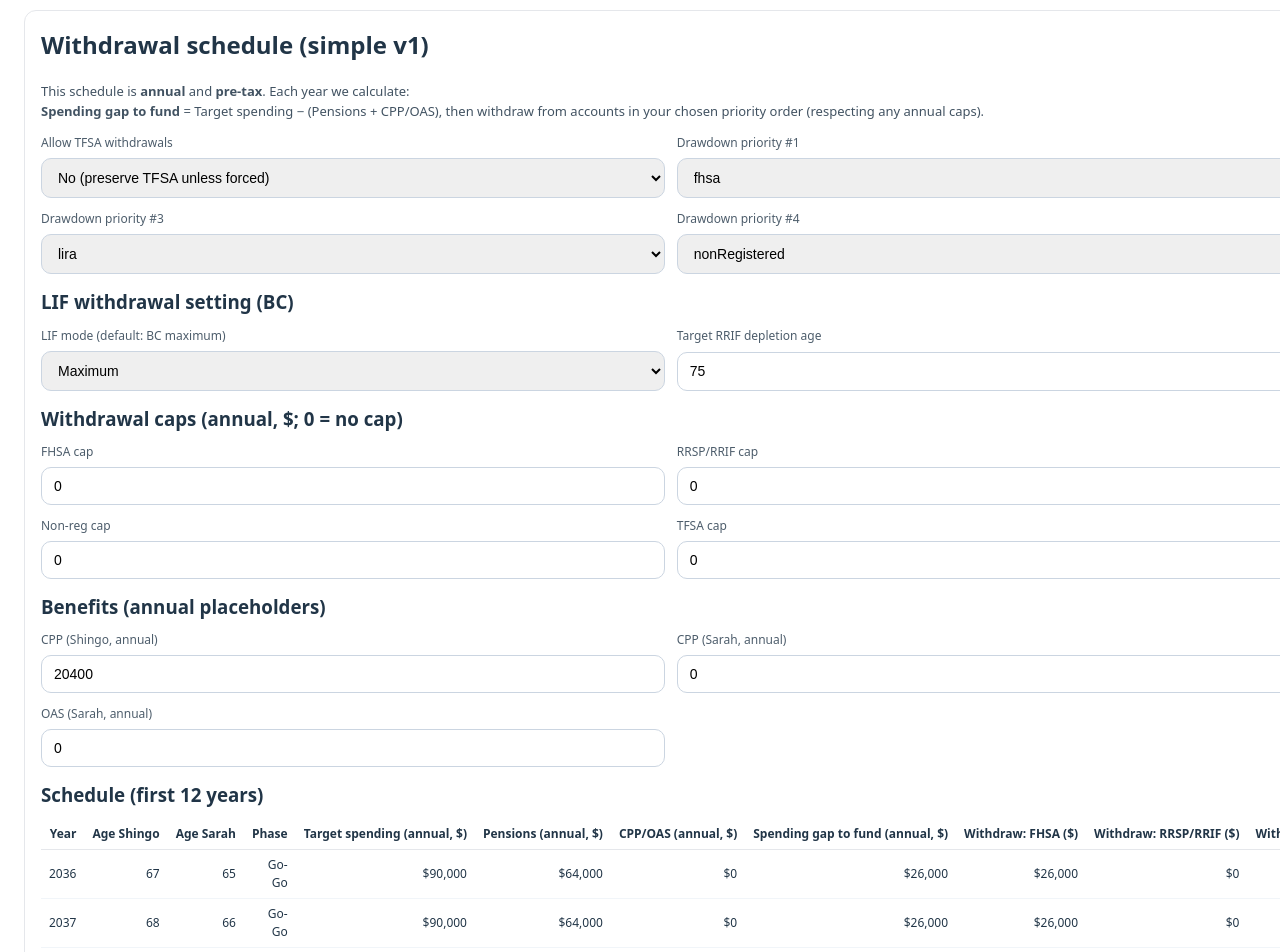
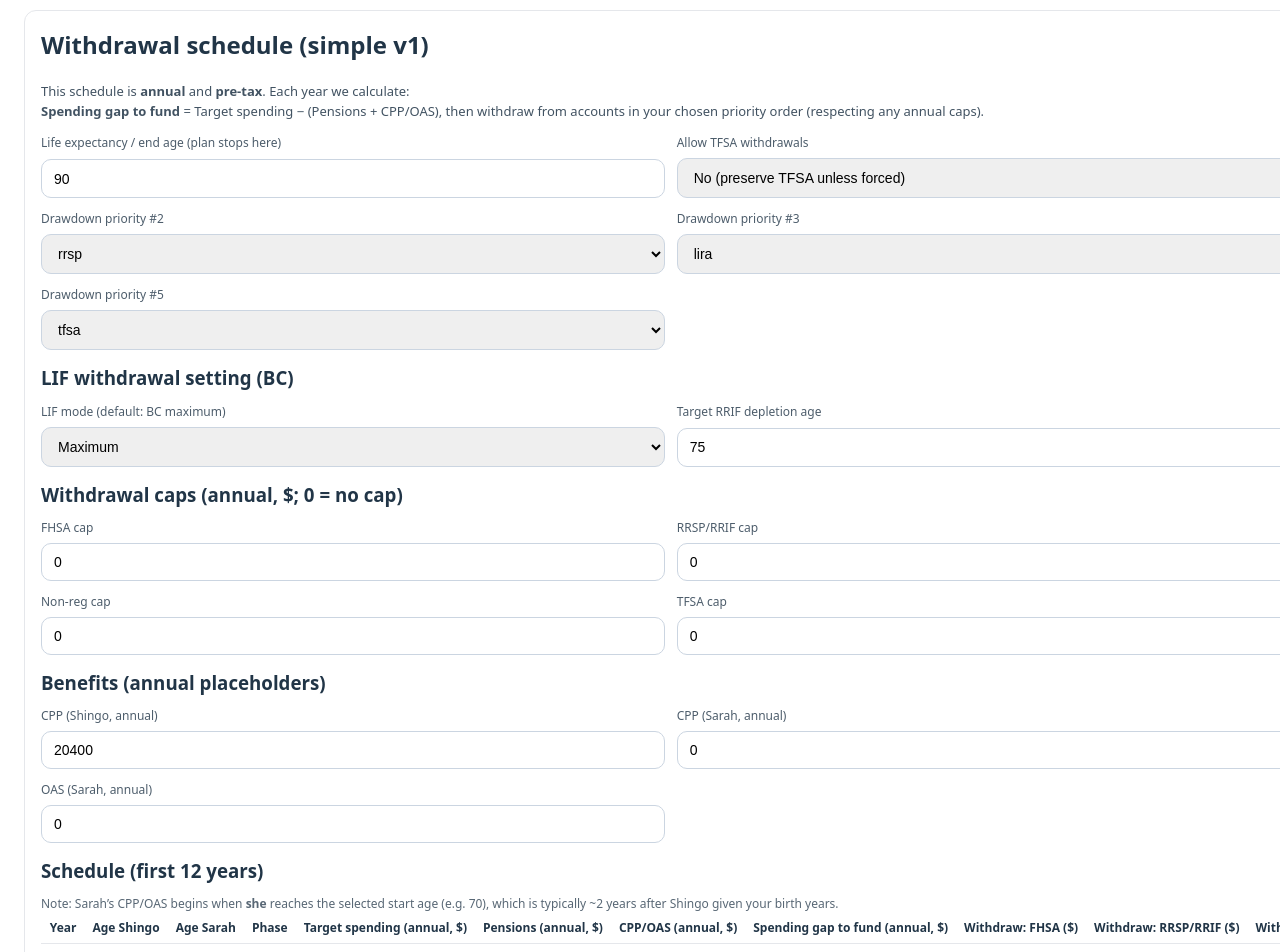
Before and after one commit to kawabunga8/RetirementResource, a React (Vite) app: page / in a window 1280 px wide. Shown: the part 1000-1952 px from the top of the page. Built offline with nearby package versions, Linux system fonts and the light colour scheme.

Commit message:
Add adjustable life expectancy (end age) and set default to 90

```diff
--- a/src/App.tsx
+++ b/src/App.tsx
@@ -620,6 +620,19 @@ export default function App() {
           </p>
 
           <div className="grid">
+            <Field label="Life expectancy / end age (plan stops here)">
+              <input
+                type="number"
+                value={vars.phaseAges.endAge}
+                onChange={(e) =>
+                  setVars((v) => ({
+                    ...v,
+                    phaseAges: { ...v.phaseAges, endAge: num(e.target.value) },
+                  }))
+                }
+              />
+            </Field>
+
             <Field label="Allow TFSA withdrawals">
               <select
                 value={vars.withdrawals.allowTfsa ? "yes" : "no"}
@@ -953,6 +966,10 @@ export default function App() {
           </div>
 
           <h3 style={{ marginTop: 14 }}>Schedule (first 12 years)</h3>
+          <div style={{ fontSize: 12, opacity: 0.75, marginTop: 6 }}>
+            Note: Sarah’s CPP/OAS begins when <strong>she</strong> reaches the selected start age (e.g. 70),
+            which is typically ~2 years after Shingo given your birth years.
+          </div>
           <div style={{ overflowX: "auto" }}>
             <table style={{ width: "100%", borderCollapse: "collapse", fontSize: 12 }}>
               <thead>
--- a/src/planDefaults.ts
+++ b/src/planDefaults.ts
@@ -162,7 +162,7 @@ export const DEFAULT_VARIABLES: Variables = {
   phaseAges: {
     goGoEndAge: 74,
     slowGoEndAge: 84,
-    endAge: 95,
+    endAge: 90,
   },
 
   spending: {
```
